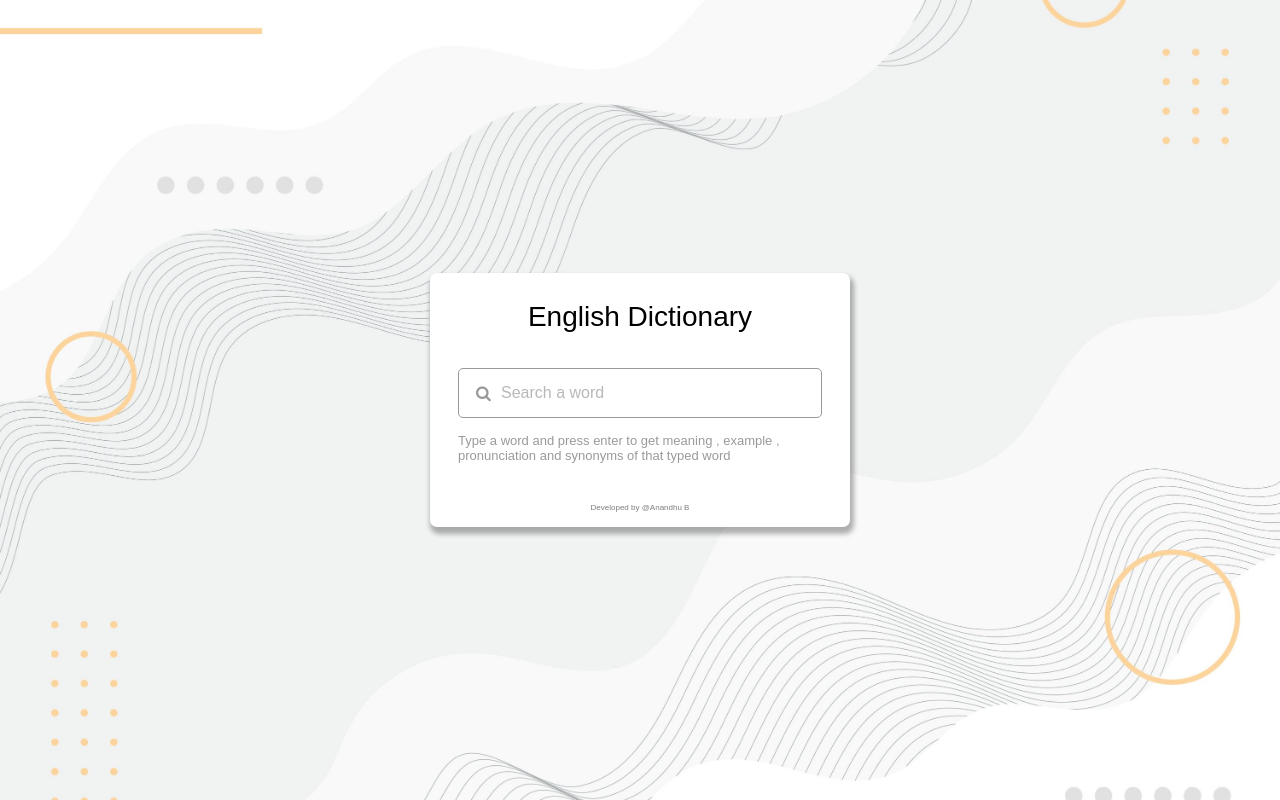
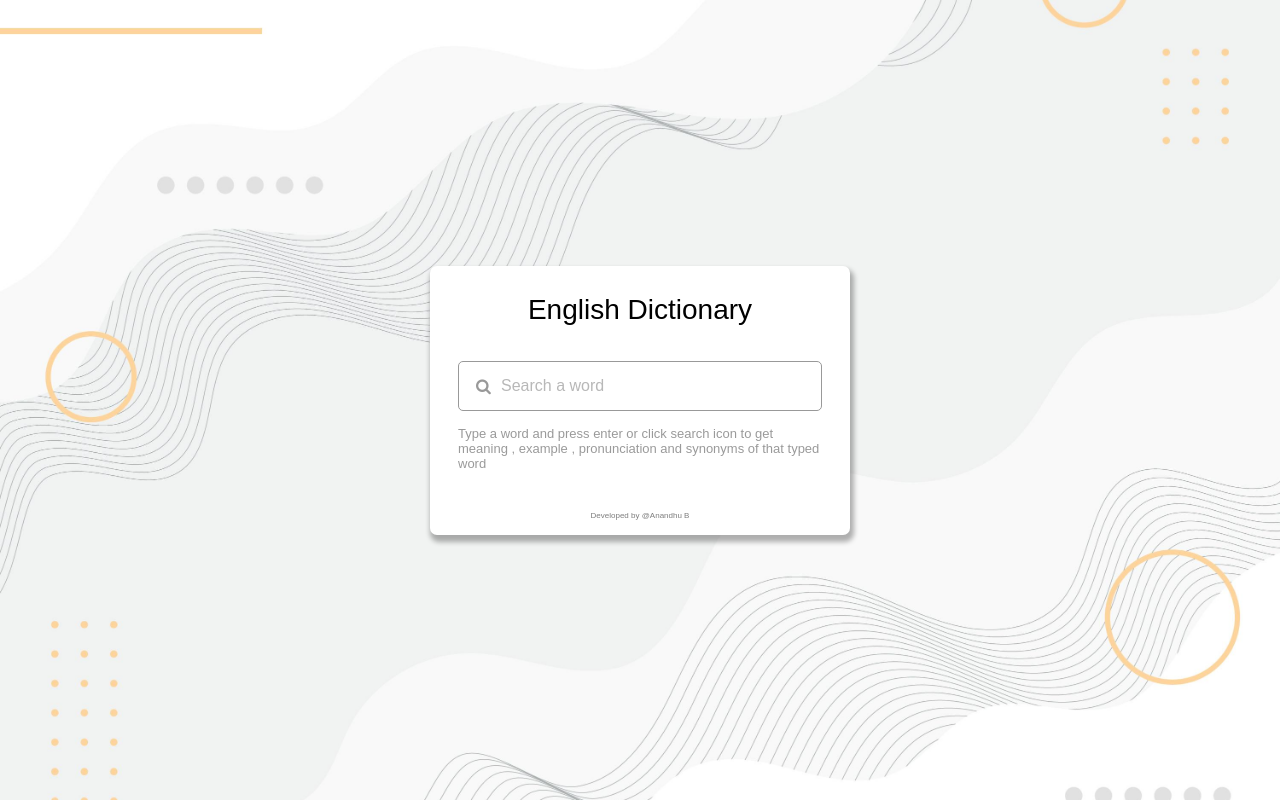
Before and after one commit to anandhubinu008/Dictionary-web-app, a plain HTML site: page index.html in a window 1280 px wide. Drawn offline with Linux system fonts and the light colour scheme.

Commit message:
Update index.html
text change

```diff
--- a/index.html
+++ b/index.html
@@ -16,7 +16,7 @@
             <i class="fa fa-search" ></i>
             <span class="meterial-icons"><i class="fa fa-times"></i></span>
         </div>
-        <p class="info-text">Type a word and press enter to get meaning , example , pronunciation and synonyms of that typed word</p>
+        <p class="info-text">Type a word and press enter or click search icon to get meaning , example , pronunciation and synonyms of that typed word</p>
         <ul>
             <li class="word">
                 <div class="details">
```
